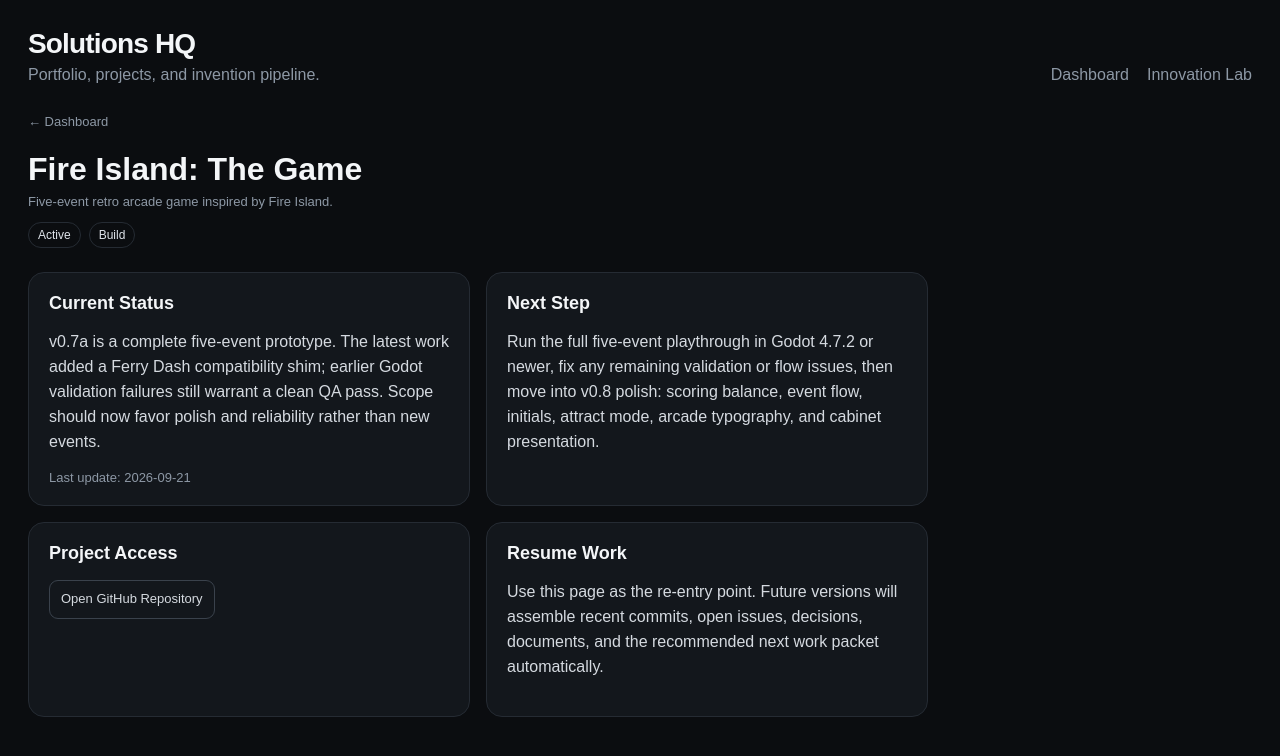
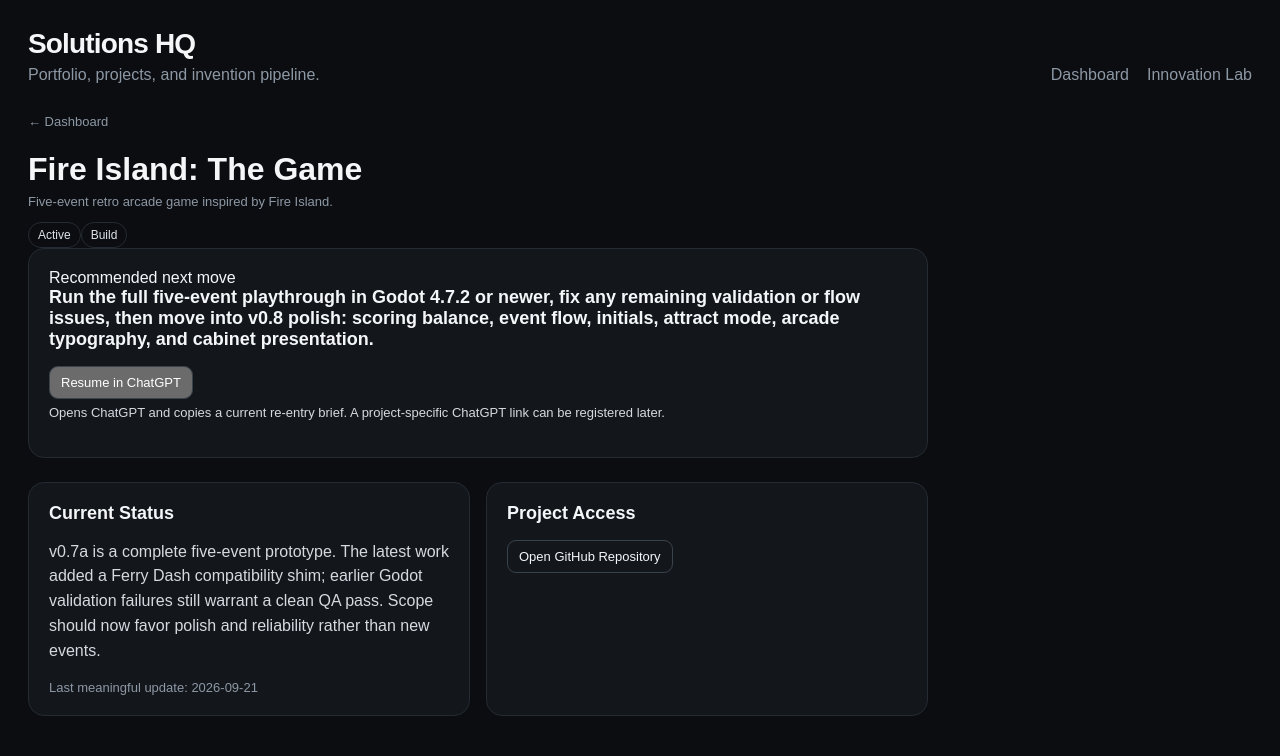
Before and after one commit to fieldlogic-lab/SolutionsHQ, a Next.js app: page /projects/fire-island-game in a window 1280 px wide. Shown: the top 756 px of the page. Built offline with nearby package versions, Linux system fonts and the light colour scheme.

Commit message:
Make project pages actionable for re-entry

```diff
--- a/app/projects/[slug]/page.tsx
+++ b/app/projects/[slug]/page.tsx
@@ -1,20 +1,63 @@
 import Link from "next/link";
 import { notFound } from "next/navigation";
+import ResumeInChatGPT from "@/components/ResumeInChatGPT";
 import { projects } from "@/data/projects";
 
 export default async function ProjectPage({ params }: { params: Promise<{ slug: string }> }) {
   const { slug } = await params;
   const project = projects.find(p => p.slug === slug);
   if (!project) notFound();
+
   return <main className="detail">
     <Link className="small" href="/">← Dashboard</Link>
-    <h1>{project.name}</h1><p className="small">{project.description}</p>
-    <div style={{display:"flex",gap:8,marginTop:12}}><span className="badge">{project.status}</span><span className="badge">{project.stage}</span>{project.progress !== undefined && <span className="badge">{project.progress}%</span>}</div>
+    <div className="project-heading">
+      <div>
+        <h1>{project.name}</h1>
+        <p className="small">{project.description}</p>
+      </div>
+      <div className="project-badges">
+        <span className="badge">{project.status}</span>
+        <span className="badge">{project.stage}</span>
+      </div>
+    </div>
+
+    <section className="panel resume-panel">
+      <div>
+        <div className="eyebrow">Recommended next move</div>
+        <h2>{project.nextStep}</h2>
+      </div>
+      <ResumeInChatGPT
+        name={project.name}
+        description={project.description}
+        currentStatus={project.currentStatus}
+        nextStep={project.nextStep}
+        repo={project.repo}
+        supportingLinks={project.supportingLinks}
+        chatgptProjectUrl={project.chatgptProjectUrl}
+      />
+    </section>
+
     <div className="detail-grid">
-      <section className="panel"><h2>Current Status</h2><p>{project.currentStatus}</p><div className="small">Last update: {project.lastUpdate}</div></section>
-      <section className="panel"><h2>Next Step</h2><p>{project.nextStep}</p></section>
-      <section className="panel"><h2>Project Access</h2>{project.repo ? <p><a className="button" href={project.repo}>Open GitHub Repository</a></p> : <p className="small">Repository link not yet registered.</p>}{project.app && <p><a className="button" href={project.app}>Open Application</a></p>}</section>
-      <section className="panel"><h2>Resume Work</h2><p>Use this page as the re-entry point. Future versions will assemble recent commits, open issues, decisions, documents, and the recommended next work packet automatically.</p></section>
+      <section className="panel">
+        <h2>Current Status</h2>
+        <p>{project.currentStatus}</p>
+        <div className="small">Last meaningful update: {project.lastUpdate}</div>
+      </section>
+
+      <section className="panel">
+        <h2>Project Access</h2>
+        <div className="link-stack">
+          {project.repo
+            ? <a className="button" href={project.repo} target="_blank" rel="noreferrer">Open GitHub Repository</a>
+            : <span className="small">Repository link not registered.</span>}
+          {project.app && <a className="button" href={project.app} target="_blank" rel="noreferrer">Open Application</a>}
+          {project.supportingLinks?.map(link => (
+            <a className="button secondary-button" href={link.url} key={link.url} target="_blank" rel="noreferrer">
+              {link.label}
+            </a>
+          ))}
+        </div>
+      </section>
     </div>
   </main>;
 }
```
